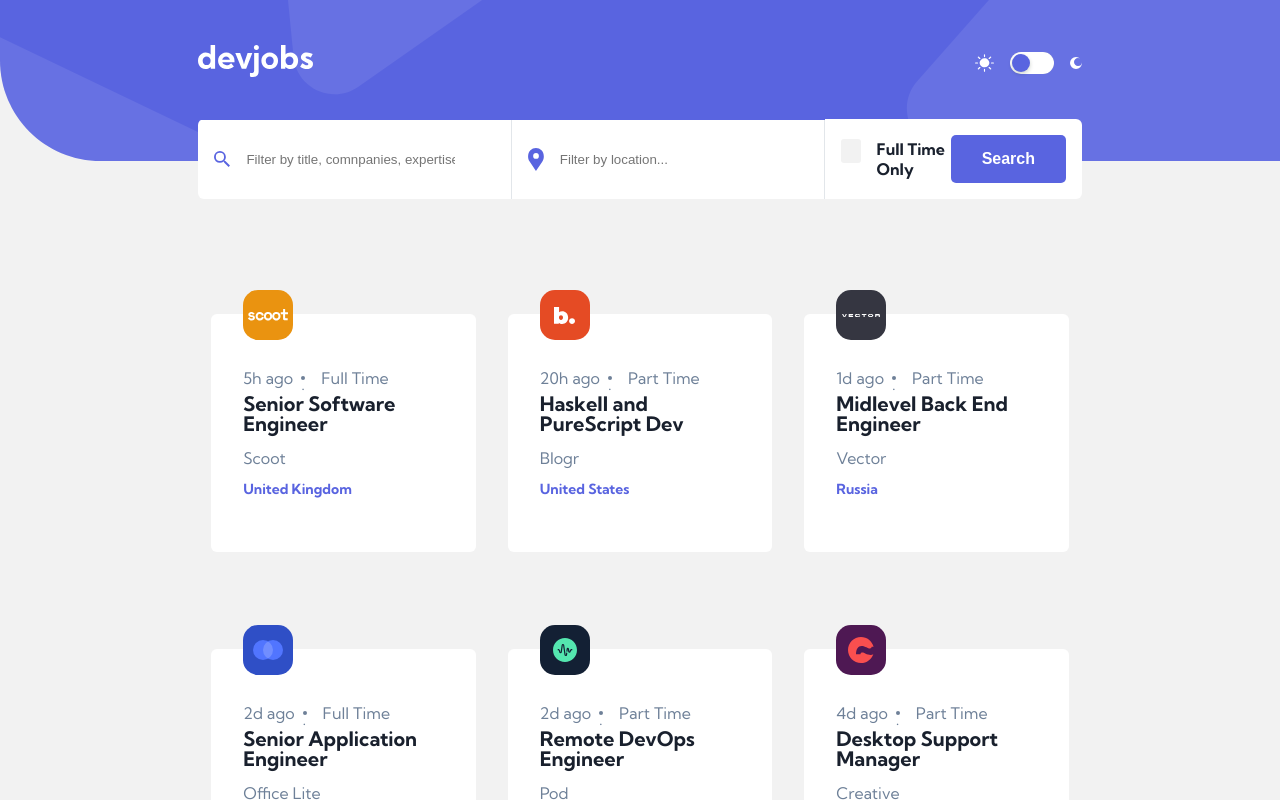
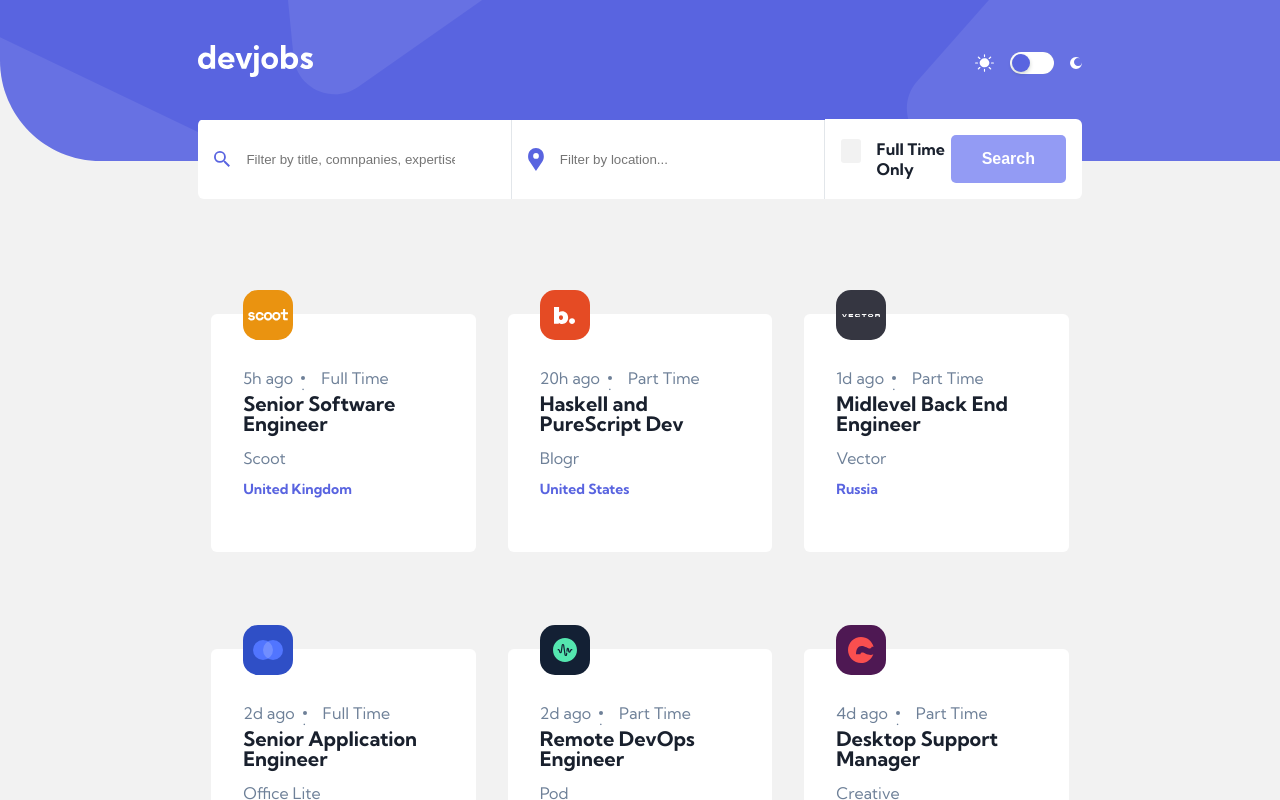
Before and after one commit to chiomaubaezuonu/devjobs, a React (Vite) app: page / in a window 1280 px wide. Shown: the top 800 px of the page. Built offline with nearby package versions, Linux system fonts and the light colour scheme.

Commit message:
Added hover effects to buttons

```diff
--- a/src/App.css
+++ b/src/App.css
@@ -162,6 +162,10 @@ body {
   transition: background-color .2s ease-out;
 }
 
+.search-btn, .apply-btn:hover {
+  background-color: #939BF4;
+}
+
 
 
 .tick-bg {
@@ -284,7 +288,6 @@ body {
 
 
 .job-location {
-  cursor: pointer;
   color: var(--button-light-color);
   font-weight: 700;
   font-size: 0.875rem;
@@ -383,7 +386,7 @@ body {
 }
 
 .company-site {
-  background-color: var(--button-light-bg-color-hvr);
+  background-color: var(--button-light-bg-color);
   color: var(--button-light-color);
   text-decoration: none;
   transition: background-color .2s ease-out;
@@ -395,6 +398,9 @@ body {
   padding: 1rem 1.25rem;
   min-width: 141px;
   cursor: pointer;
+}
+.company-site:hover{
+  background-color: var(--button-light-bg-color-hvr);
 }
 
 .job-info-container {
@@ -709,7 +715,8 @@ body {
     overflow: visible;
     top: -1rem;
   }
-  .company-site{
+
+  .company-site {
     background-color: var(--button-light-bg-color);
     cursor: pointer;
   }
@@ -787,14 +794,16 @@ body {
     padding: 0 1.25rem;
   }
 
-  .requirement-title{
+  .requirement-title {
     color: white;
     background-color: #19202d;
   }
-  .title-light-bg{
+
+  .title-light-bg {
     background-color: var(--filters-bg-color);
     color: var(--text-color);
   }
+
   .requirement-list-container {
     padding: 0;
   }
```
